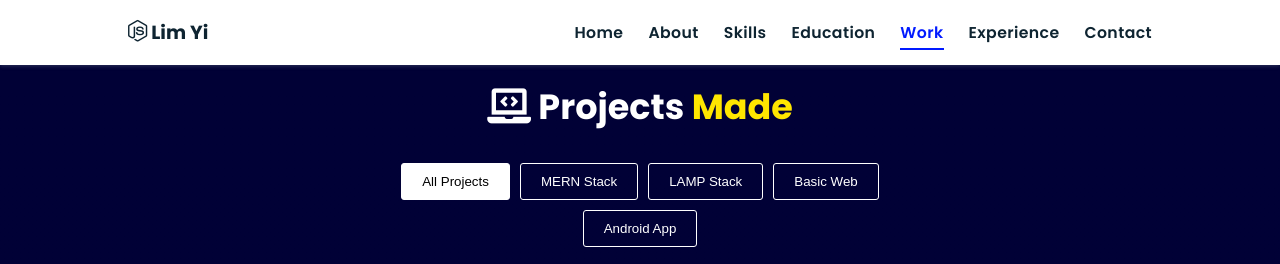
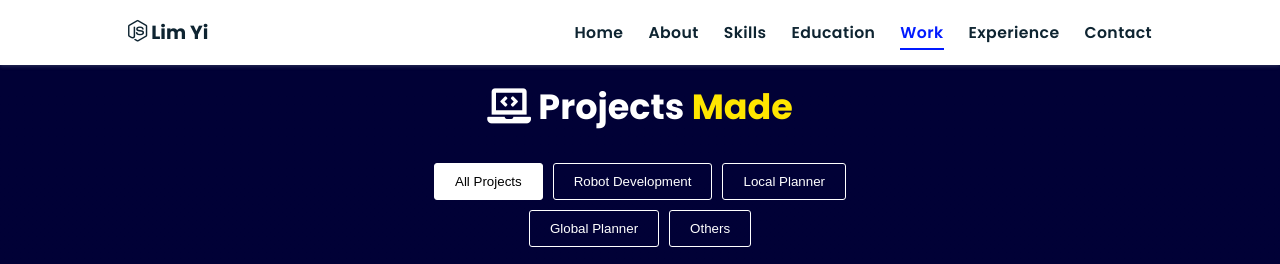
Before and after one commit to limyi/Lim_Yi.github.io, a plain HTML site: page projects/index.html in a window 1280 px wide. Shown: the top 264 px of the page. Drawn offline with nearby package versions, Linux system fonts and the light colour scheme; files whose address does not match are found by name.

Commit message:
Update index.html

```diff
--- a/projects/index.html
+++ b/projects/index.html
@@ -38,10 +38,10 @@
 
   <div id="filters" class="button-group">
     <button class="btn is-checked" data-filter="*">All Projects</button>
-    <button class="btn" data-filter=".mern">MERN Stack</button>
-    <button class="btn" data-filter=".lamp">LAMP Stack</button>
-    <button class="btn" data-filter=".basicweb">Basic Web</button>
-    <button class="btn" data-filter=".android">Android App</button>
+    <button class="btn" data-filter=".mern">Robot Development</button>
+    <button class="btn" data-filter=".lamp">Local Planner</button>
+    <button class="btn" data-filter=".basicweb">Global Planner</button>
+    <button class="btn" data-filter=".android">Others</button>
   </div>
 
   <div class="box-container">
```
